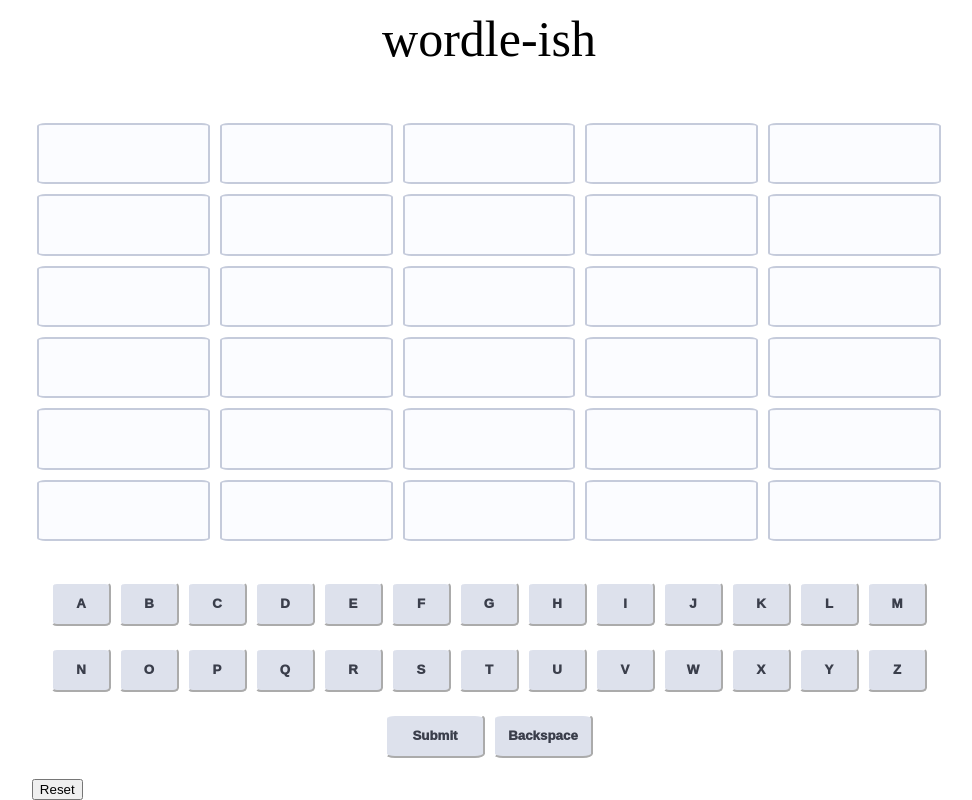
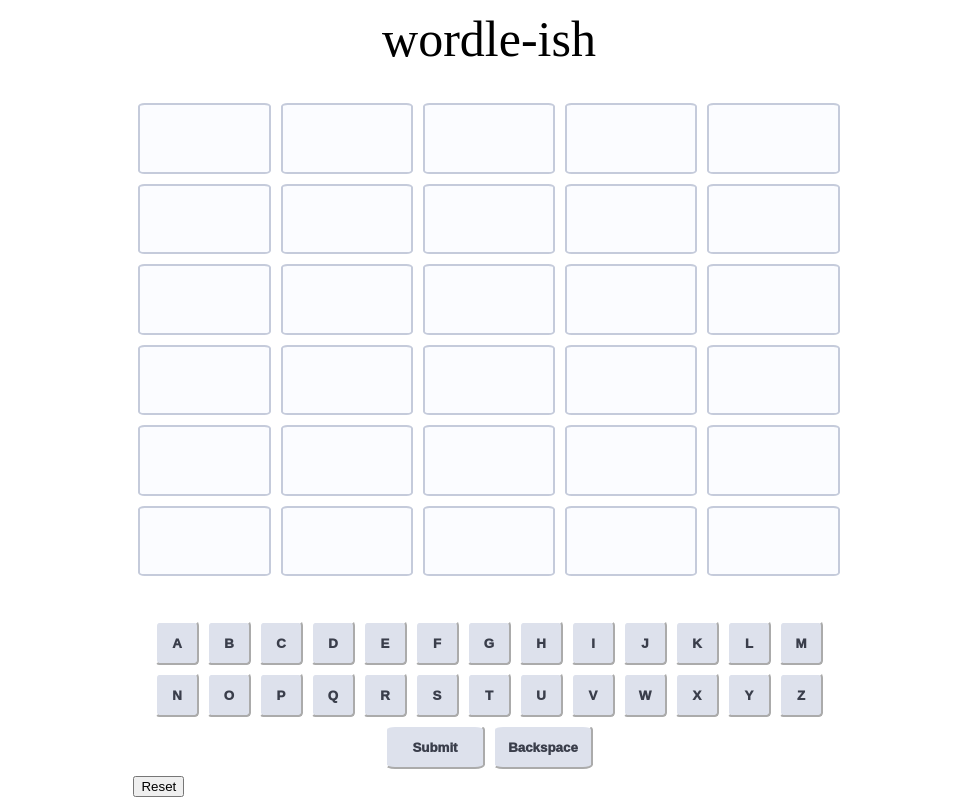
Before and after one commit to lexgwc/wordle-ish-game, a plain HTML site: page index.html in a window 1280 px wide. Shown: the whole page, without its empty margins (151-1123 px from the left). Drawn offline with nearby package versions, Linux system fonts and the light colour scheme; a web font is replaced by a local one.

Commit message:
Adjust square and key heights

```diff
--- a/script.js
+++ b/script.js
@@ -273,7 +273,6 @@ function handleSubmit() {
             if(turnContainsNull) {
                 return
         } else {
-            blingSound.play()
             render()
             turnsPlayed()
             isCorrectlyGuessed()
@@ -345,6 +344,7 @@ function isGameOver() {
 
 function confetti() {
     if(correctlyGuessed===true) {
+        blingSound.play()
         const confettiCount = 1000;
         const confettiWrapper = document.getElementById('confetti-wrapper');
 
--- a/style.css
+++ b/style.css
@@ -7,8 +7,8 @@ body {
 
 .container {
     display: grid;
-    grid-template-columns: 1fr 1fr 1fr 1fr 1fr 1fr 1fr;
-    grid-template-rows: 1.4fr 0.9fr 0.9fr 0.9fr 0.9fr 0.9fr 0.9fr 0.4fr 2.5fr 0.3fr;
+    grid-template-columns: 1fr 0.5fr 0.5fr 0.5fr 0.5fr 0.5fr 1fr;
+    grid-template-rows: 1.0fr 0.9fr 0.9fr 0.9fr 0.9fr 0.9fr 0.9fr 0.4fr 1fr 0.3fr;
     gap: 0px 0px;
     height: 100vh;
     background: white;
@@ -46,8 +46,8 @@ body {
     width: 100px;
 }
   .keyBtn {
-    height: 30px;
-    width: 60px;
+    height: 10px;
+    width: 20px;
     margin: 10px;
     color: rgba(58, 62, 75);
     display: flex;
@@ -89,14 +89,15 @@ body {
     flex-direction: column;
     font-size: 50px;
     padding: 0px;
-    margin: 10px;
+    margin: 10px 0px 0px 0px;
   }
 
   #logo {
     height: 50px;
   }
   #gameStatus {
-    font-size: 20px;
+    font-family: 'Space Mono', serif;
+    font-size: 15px;
     padding: 0px;
   }
 
```
